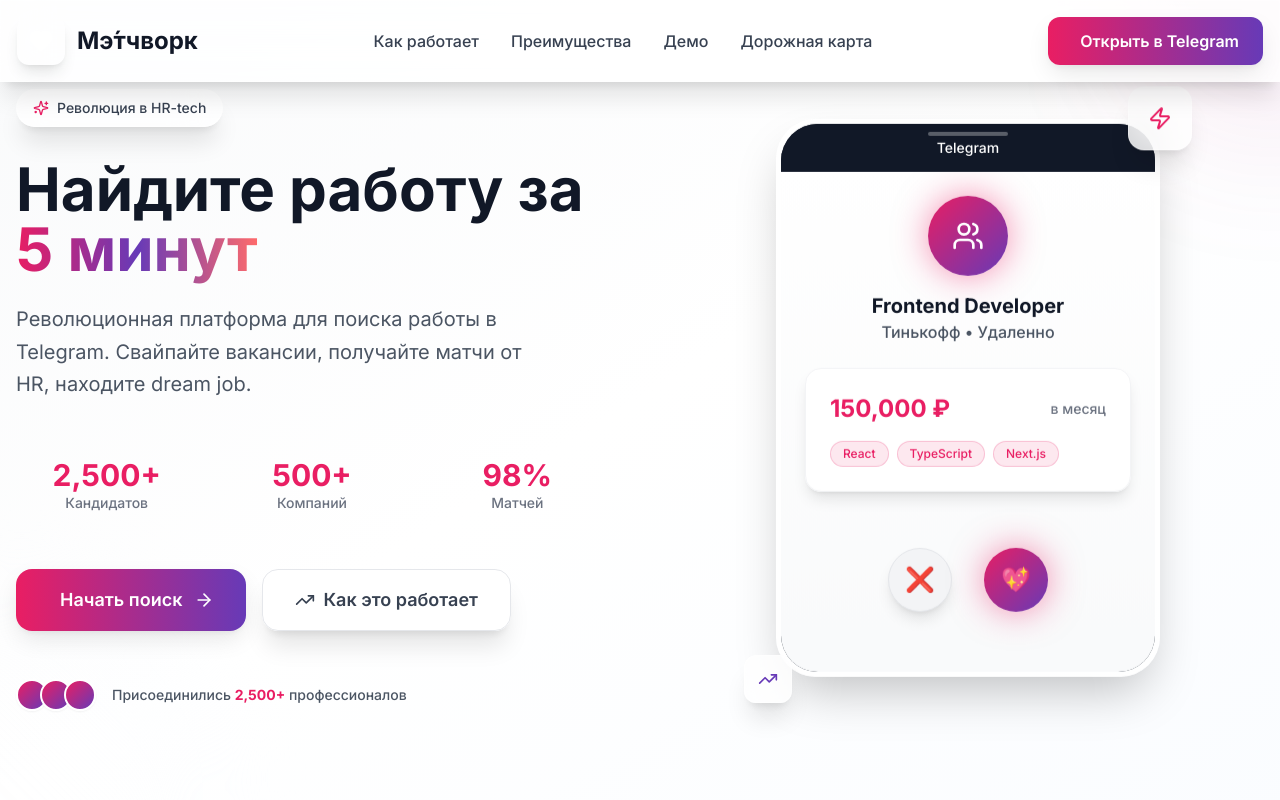
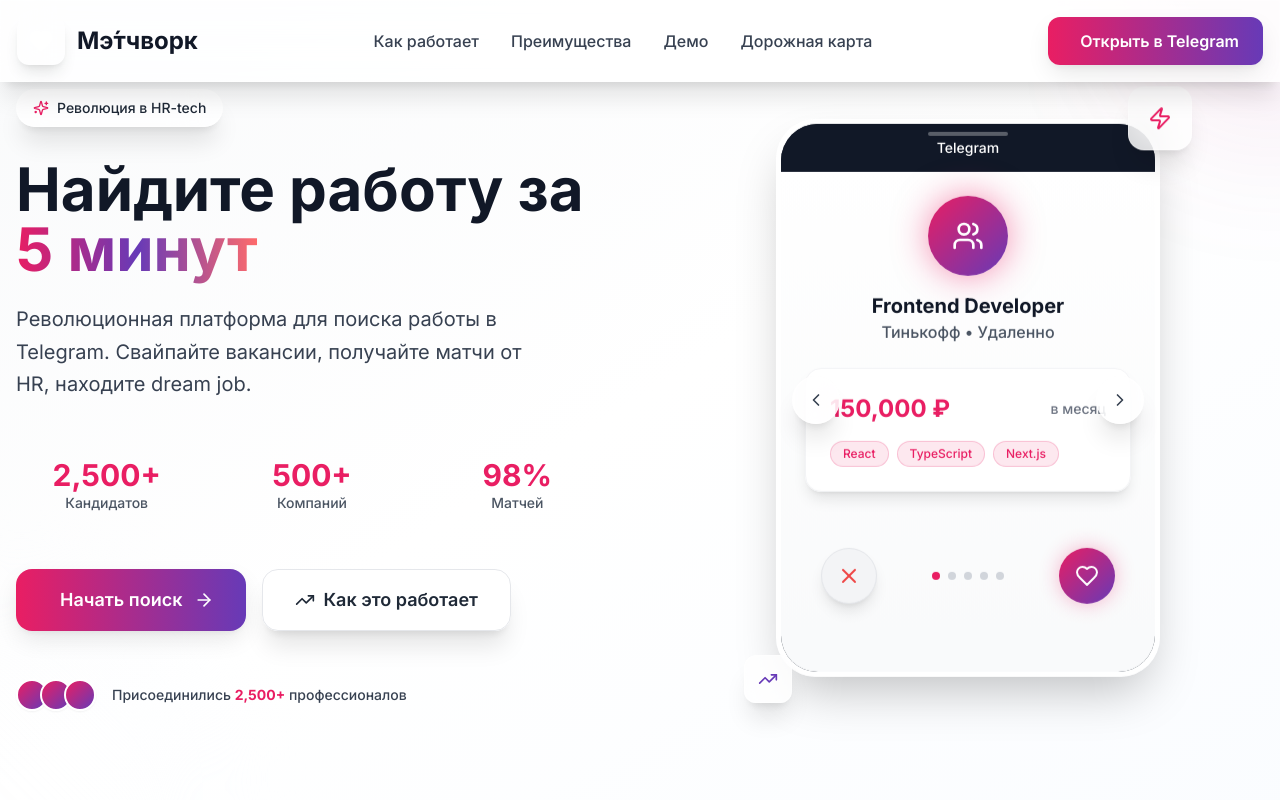
Before and after one commit to Mikesolo1/matchwork-swipe-find, a React (Vite) app: page / in a window 1280 px wide. Shown: the top 800 px of the page. Built offline with nearby package versions, Linux system fonts and the light colour scheme.

Commit message:
Refactor HeroSection, fix contrast issues, update Roadmap
- Implemented a swipeable carousel for job listings in the HeroSection with like/dislike animations.
- Addressed contrast issues in the text.
- Updated the Roadmap with adjusted timelines.

```diff
--- a/src/components/HeroSection.tsx
+++ b/src/components/HeroSection.tsx
@@ -1,7 +1,84 @@
 
-import { ArrowRight, Sparkles, TrendingUp, Users, Zap } from 'lucide-react';
+import { ArrowRight, Sparkles, TrendingUp, Users, Zap, ChevronLeft, ChevronRight, Heart, X } from 'lucide-react';
+import { useState, useEffect } from 'react';
 
 const HeroSection = () => {
+  const [currentJobIndex, setCurrentJobIndex] = useState(0);
+  const [isAnimating, setIsAnimating] = useState(false);
+  const [swipeAnimation, setSwipeAnimation] = useState<'like' | 'pass' | null>(null);
+
+  const jobs = [
+    {
+      title: "Frontend Developer",
+      company: "Тинькофф",
+      location: "Удаленно",
+      salary: "150,000 ₽",
+      period: "в месяц",
+      skills: ["React", "TypeScript", "Next.js"],
+      gradient: "from-blue-500 to-indigo-600"
+    },
+    {
+      title: "Product Manager",
+      company: "Яндекс",
+      location: "Москва",
+      salary: "200,000 ₽",
+      period: "в месяц",
+      skills: ["Analytics", "Strategy", "Agile"],
+      gradient: "from-green-500 to-emerald-600"
+    },
+    {
+      title: "UX/UI Designer",
+      company: "Ozon",
+      location: "Санкт-Петербург",
+      salary: "120,000 ₽",
+      period: "в месяц",
+      skills: ["Figma", "Prototyping", "Research"],
+      gradient: "from-purple-500 to-pink-600"
+    },
+    {
+      title: "Backend Developer",
+      company: "ВКонтакте",
+      location: "Удаленно",
+      salary: "180,000 ₽",
+      period: "в месяц",
+      skills: ["Node.js", "Python", "PostgreSQL"],
+      gradient: "from-orange-500 to-red-600"
+    },
+    {
+      title: "Data Scientist",
+      company: "Сбер",
+      location: "Москва",
+      salary: "250,000 ₽",
+      period: "в месяц",
+      skills: ["Python", "ML", "TensorFlow"],
+      gradient: "from-cyan-500 to-blue-600"
+    }
+  ];
+
+  const nextJob = () => {
+    if (isAnimating) return;
+    setIsAnimating(true);
+    setSwipeAnimation('like');
+    setTimeout(() => {
+      setCurrentJobIndex((prev) => (prev + 1) % jobs.length);
+      setSwipeAnimation(null);
+      setIsAnimating(false);
+    }, 500);
+  };
+
+  const prevJob = () => {
+    if (isAnimating) return;
+    setIsAnimating(true);
+    setSwipeAnimation('pass');
+    setTimeout(() => {
+      setCurrentJobIndex((prev) => (prev - 1 + jobs.length) % jobs.length);
+      setSwipeAnimation(null);
+      setIsAnimating(false);
+    }, 500);
+  };
+
+  const currentJob = jobs[currentJobIndex];
+
   return (
     <section className="relative min-h-screen flex items-center justify-center overflow-hidden bg-gradient-to-br from-gray-50 via-white to-blue-50/30">
       {/* Анимированные элементы фона */}
@@ -17,7 +94,7 @@ const HeroSection = () => {
             {/* Бейдж */}
             <div className="inline-flex items-center space-x-2 glass px-4 py-2 rounded-full animate-fade-in-down">
               <Sparkles className="text-brand-primary" size={16} />
-              <span className="text-sm font-medium text-gray-700">Революция в HR-tech</span>
+              <span className="text-sm font-medium text-gray-800">Революция в HR-tech</span>
             </div>
 
             {/* Заголовок */}
@@ -29,7 +106,7 @@ const HeroSection = () => {
                 </span>
               </h1>
 
-              <p className="text-xl text-gray-600 leading-relaxed max-w-lg font-body">
+              <p className="text-xl text-gray-700 leading-relaxed max-w-lg font-body">
                 Революционная платформа для поиска работы в Telegram. Свайпайте вакансии, получайте матчи от HR, находите dream job.
               </p>
             </div>
@@ -38,15 +115,15 @@ const HeroSection = () => {
             <div className="grid grid-cols-3 gap-6 py-6 animate-scale-in" style={{animationDelay: '0.4s'}}>
               <div className="text-center">
                 <div className="text-3xl font-display font-bold text-brand-primary">2,500+</div>
-                <div className="text-sm text-gray-500 font-medium">Кандидатов</div>
+                <div className="text-sm text-gray-600 font-medium">Кандидатов</div>
               </div>
               <div className="text-center">
                 <div className="text-3xl font-display font-bold text-brand-primary">500+</div>
-                <div className="text-sm text-gray-500 font-medium">Компаний</div>
+                <div className="text-sm text-gray-600 font-medium">Компаний</div>
               </div>
               <div className="text-center">
                 <div className="text-3xl font-display font-bold text-brand-primary">98%</div>
-                <div className="text-sm text-gray-500 font-medium">Матчей</div>
+                <div className="text-sm text-gray-600 font-medium">Матчей</div>
               </div>
             </div>
 
@@ -61,26 +138,26 @@ const HeroSection = () => {
                 <ArrowRight size={20} className="relative z-10 group-hover:translate-x-1 transition-transform" />
               </a>
 
-              <button className="group inline-flex items-center justify-center space-x-2 glass border border-gray-200 text-gray-700 px-8 py-4 rounded-2xl font-semibold text-lg hover:bg-white/90 transition-all duration-300">
+              <button className="group inline-flex items-center justify-center space-x-2 glass border border-gray-200 text-gray-800 px-8 py-4 rounded-2xl font-semibold text-lg hover:bg-white/90 transition-all duration-300">
                 <TrendingUp size={20} className="group-hover:scale-110 transition-transform" />
                 <span>Как это работает</span>
               </button>
             </div>
 
             {/* Социальное доказательство */}
-            <div className="flex items-center space-x-4 text-sm text-gray-500 pt-4 animate-fade-in-up" style={{animationDelay: '0.8s'}}>
+            <div className="flex items-center space-x-4 text-sm pt-4 animate-fade-in-up" style={{animationDelay: '0.8s'}}>
               <div className="flex -space-x-2">
                 {[1,2,3].map((i) => (
                   <div key={i} className="w-8 h-8 bg-gradient-to-br from-brand-primary to-brand-secondary rounded-full border-2 border-white shadow-sm"></div>
                 ))}
               </div>
-              <span className="font-medium text-gray-600">
+              <span className="font-medium text-gray-700">
                 Присоединились <strong className="text-brand-primary">2,500+</strong> профессионалов
               </span>
             </div>
           </div>
 
-          {/* Правая колонка - Интерактивный мокап */}
+          {/* Правая колонка - Интерактивная карусель вакансий */}
           <div className="relative animate-slide-in-right">
             <div className="relative mx-auto max-w-sm perspective-1000">
               {/* Главный мокап телефона */}
@@ -93,25 +170,29 @@ const HeroSection = () => {
                   </div>
 
                   {/* Контент */}
-                  <div className="h-[500px] bg-gradient-to-b from-white to-gray-50 p-6 space-y-6">
+                  <div className="h-[500px] bg-gradient-to-b from-white to-gray-50 p-6 space-y-6 relative">
                     {/* Хедер бота */}
                     <div className="text-center animate-fade-in-down" style={{animationDelay: '1s'}}>
                       <div className="w-20 h-20 bg-gradient-to-br from-brand-primary to-brand-secondary rounded-full mx-auto mb-4 flex items-center justify-center shadow-elegant animate-glow">
                         <Users className="text-white" size={32} />
                       </div>
-                      <h3 className="font-display font-bold text-xl text-gray-900">Frontend Developer</h3>
-                      <p className="text-gray-600 font-medium">Тинькофф • Удаленно</p>
+                      <h3 className="font-display font-bold text-xl text-gray-900">{currentJob.title}</h3>
+                      <p className="text-gray-600 font-medium">{currentJob.company} • {currentJob.location}</p>
                     </div>
 
-                    {/* Карточка вакансии */}
-                    <div className="bg-white/90 backdrop-blur-sm rounded-2xl p-6 shadow-lg border border-gray-100 animate-scale-in" style={{animationDelay: '1.2s'}}>
+                    {/* Карточка вакансии с анимацией свайпа */}
+                    <div className={`bg-white/90 backdrop-blur-sm rounded-2xl p-6 shadow-lg border border-gray-100 transition-all duration-500 ${
+                      swipeAnimation === 'like' ? 'transform translate-x-full rotate-12 opacity-0' :
+                      swipeAnimation === 'pass' ? 'transform -translate-x-full -rotate-12 opacity-0' :
+                      'transform translate-x-0 rotate-0 opacity-100'
+                    }`}>
                       <div className="space-y-4">
                         <div className="flex items-center justify-between">
-                          <span className="text-2xl font-display font-bold text-brand-primary">150,000 ₽</span>
-                          <span className="text-sm text-gray-500 font-medium">в месяц</span>
+                          <span className="text-2xl font-display font-bold text-brand-primary">{currentJob.salary}</span>
+                          <span className="text-sm text-gray-500 font-medium">{currentJob.period}</span>
                         </div>
                         <div className="flex flex-wrap gap-2">
-                          {['React', 'TypeScript', 'Next.js'].map((tech) => (
+                          {currentJob.skills.map((tech) => (
                             <span key={tech} className="px-3 py-1 bg-brand-primary/10 text-brand-primary text-xs font-medium rounded-full border border-brand-primary/20">
                               {tech}
                             </span>
@@ -121,17 +202,65 @@ const HeroSection = () => {
                     </div>
 
                     {/* Кнопки действий */}
-                    <div className="flex justify-center space-x-8 pt-8 animate-fade-in-up" style={{animationDelay: '1.4s'}}>
-                      <button className="w-16 h-16 bg-gray-100 rounded-full flex items-center justify-center hover:bg-gray-200 transition-colors shadow-lg border border-gray-200">
-                        <span className="text-2xl">❌</span>
+                    <div className="flex justify-between items-center px-4 pt-8">
+                      <button
+                        onClick={prevJob}
+                        disabled={isAnimating}
+                        className="w-14 h-14 bg-gray-100 rounded-full flex items-center justify-center hover:bg-gray-200 transition-all duration-300 shadow-lg border border-gray-200 disabled:opacity-50"
+                      >
+                        <X className="text-red-500" size={24} />
                       </button>
-                      <button className="w-16 h-16 bg-gradient-to-br from-brand-primary to-brand-secondary rounded-full flex items-center justify-center hover:scale-110 transition-transform shadow-lg animate-glow">
-                        <span className="text-2xl">💖</span>
+
+                      <div className="flex space-x-2">
+                        {jobs.map((_, index) => (
+                          <div
+                            key={index}
+                            className={`w-2 h-2 rounded-full transition-all duration-300 ${
+                              index === currentJobIndex ? 'bg-brand-primary' : 'bg-gray-300'
+                            }`}
+                          />
+                        ))}
+                      </div>
+
+                      <button
+                        onClick={nextJob}
+                        disabled={isAnimating}
+                        className="w-14 h-14 bg-gradient-to-br from-brand-primary to-brand-secondary rounded-full flex items-center justify-center hover:scale-110 transition-all duration-300 shadow-lg animate-glow disabled:opacity-50"
+                      >
+                        <Heart className="text-white" size={24} />
                       </button>
                     </div>
+
+                    {/* Анимация лайка/дизлайка */}
+                    {swipeAnimation && (
+                      <div className={`absolute inset-0 flex items-center justify-center pointer-events-none ${
+                        swipeAnimation === 'like' ? 'text-green-500' : 'text-red-500'
+                      }`}>
+                        <div className="text-8xl animate-ping">
+                          {swipeAnimation === 'like' ? '💚' : '❌'}
+                        </div>
+                      </div>
+                    )}
                   </div>
                 </div>
               </div>
+
+              {/* Навигационные стрелки */}
+              <button
+                onClick={prevJob}
+                disabled={isAnimating}
+                className="absolute left-4 top-1/2 transform -translate-y-1/2 w-12 h-12 glass rounded-full flex items-center justify-center hover:bg-white/90 transition-all duration-300 border border-white/30 disabled:opacity-50"
+              >
+                <ChevronLeft className="text-gray-700" size={20} />
+              </button>
+
+              <button
+                onClick={nextJob}
+                disabled={isAnimating}
+                className="absolute right-4 top-1/2 transform -translate-y-1/2 w-12 h-12 glass rounded-full flex items-center justify-center hover:bg-white/90 transition-all duration-300 border border-white/30 disabled:opacity-50"
+              >
+                <ChevronRight className="text-gray-700" size={20} />
+              </button>
 
               {/* Плавающие элементы */}
               <div className="absolute -top-8 -right-8 w-16 h-16 glass rounded-2xl flex items-center justify-center animate-float border border-white/30" style={{animationDelay: '2s'}}>
```
Also changed, not shown: src/components/CTA.tsx (+65 -102 lines), src/components/Roadmap.tsx (+5 -6 lines).
